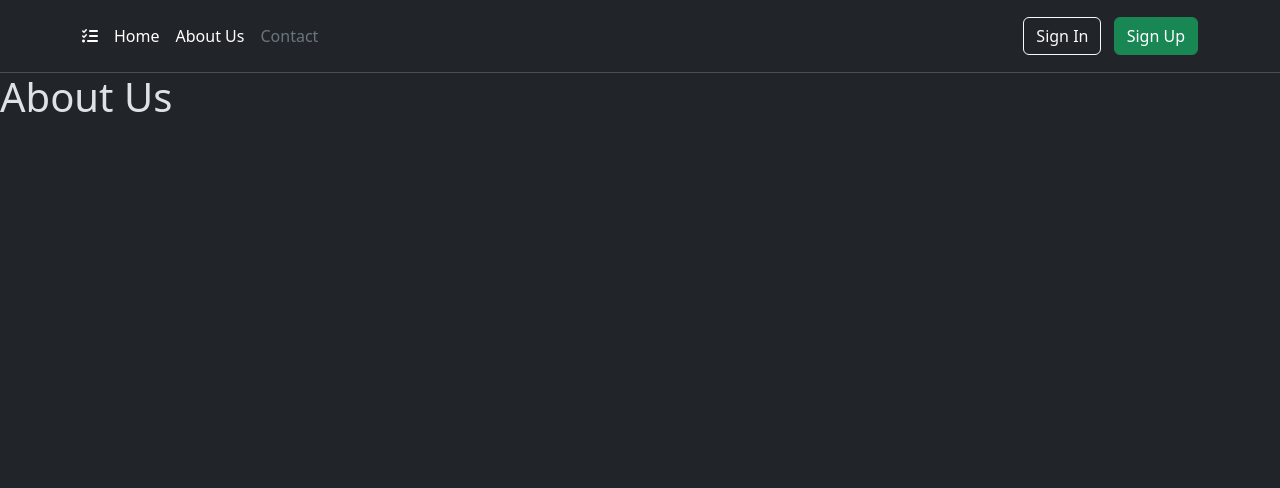
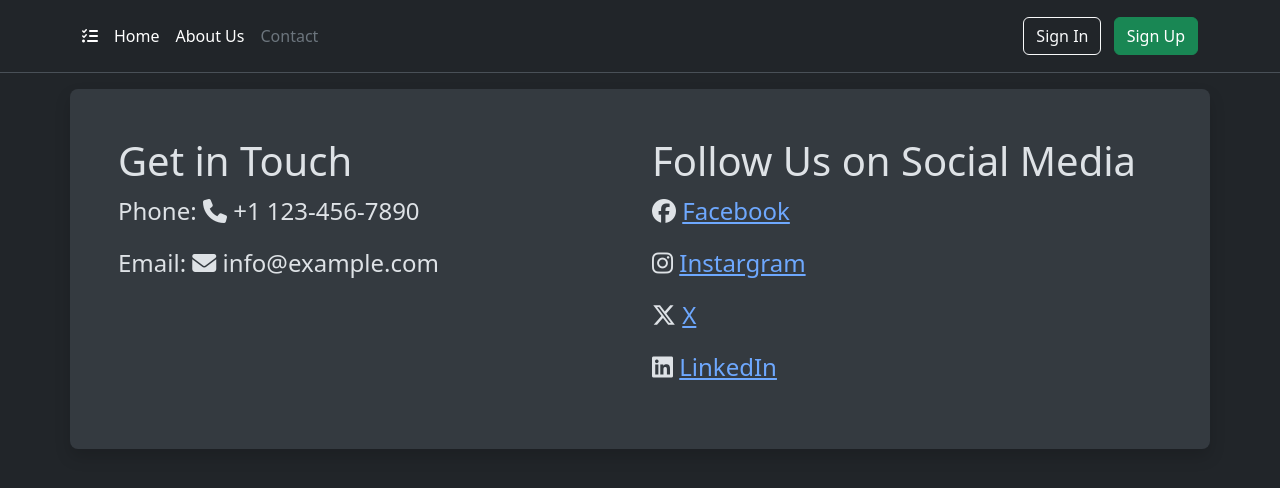
Before and after one commit to Yakubovich17/todo-list, a Flask app: page /contact in a window 1280 px wide. Shown: the top 488 px of the page. Run offline with Flask 3, Linux system fonts and the light colour scheme; parts of the project's set-up code (start-up, migrations or seed data) failed here and were passed over.

Commit message:
New contact page

```diff
--- a/todolist/templates/pages/contact.html
+++ b/todolist/templates/pages/contact.html
@@ -3,5 +3,40 @@
 {% block title %} Contact {% endblock %}
 
 {% block content %}
-<h1>About Us</h1>
+<div class="container mt-3">
+    <div class="row justify-content-center">
+        <div class="col-md-12 bg-light-subtle rounded-3 p-5 shadow">
+            <div class="row">
+                <div class="col-md-6">
+                    <h1>Get in Touch</h1>
+                    <p class="fs-4">
+                        Phone: <i class="fa-solid fa-phone"></i> +1 123-456-7890
+                    </p>
+                    <p class="fs-4">
+                        Email: <i class="fa-solid fa-envelope"></i> info@example.com
+                    </p>
+                </div>
+                <div class="col-md-6">
+                    <h1>Follow Us on Social Media</h1>
+                    <p class="fs-4">
+                        <i class="fa-brands fa-facebook"></i>
+                        <a href="https://facebook.com" target="_blank">Facebook</a>
+                    </p>
+                    <p class="fs-4">
+                        <i class="fa-brands fa-instagram"></i>
+                        <a href="https://instagram.com" target="_black">Instargram</a>
+                    </p>
+                    <p class="fs-4">
+                        <i class="fa-brands fa-x-twitter"></i>
+                        <a href="https://x.com" target="_blank">X</a>
+                    </p>
+                    <p class="fs-4">
+                        <i class="fa-brands fa-linkedin"></i>
+                        <a href="https://linkedin.com" target="_blank">LinkedIn</a>
+                    </p>
+                </div>
+            </div>
+        </div>
+    </div>
+</div>
 {% endblock content %}
```
